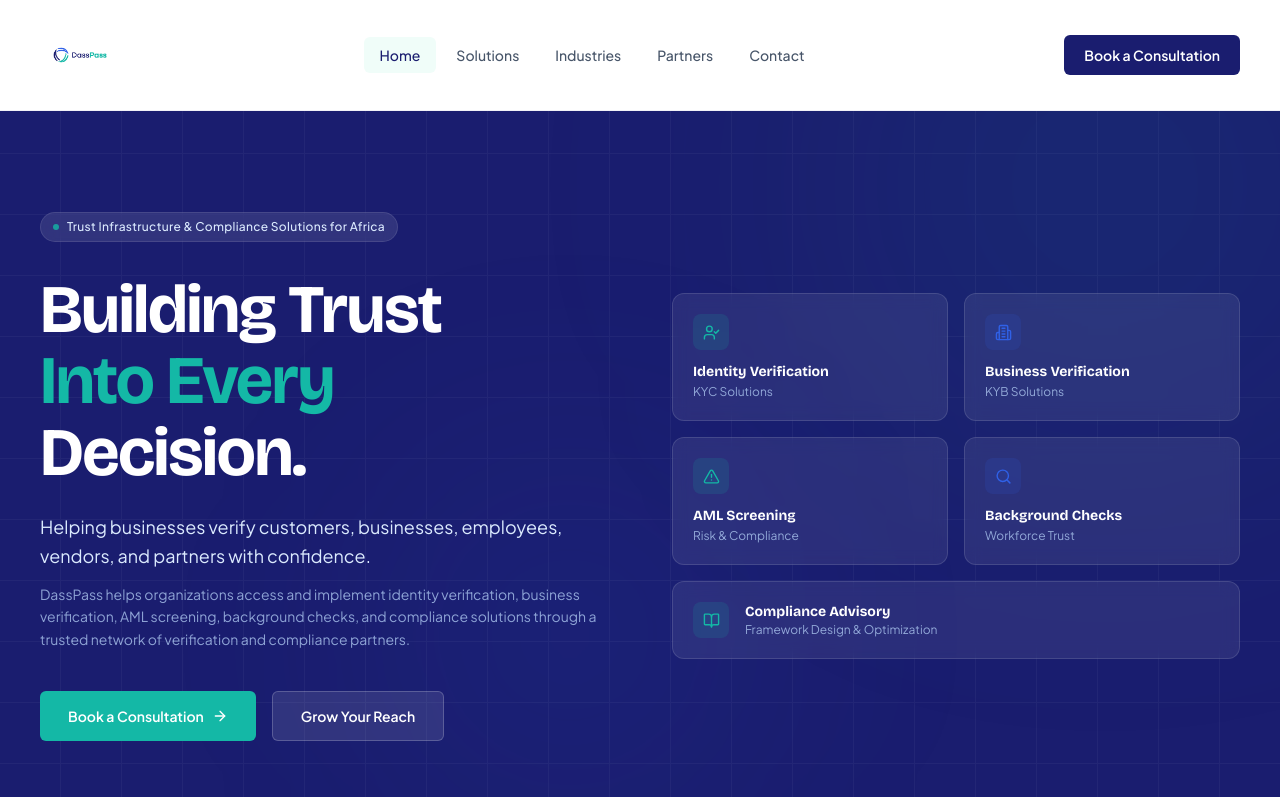
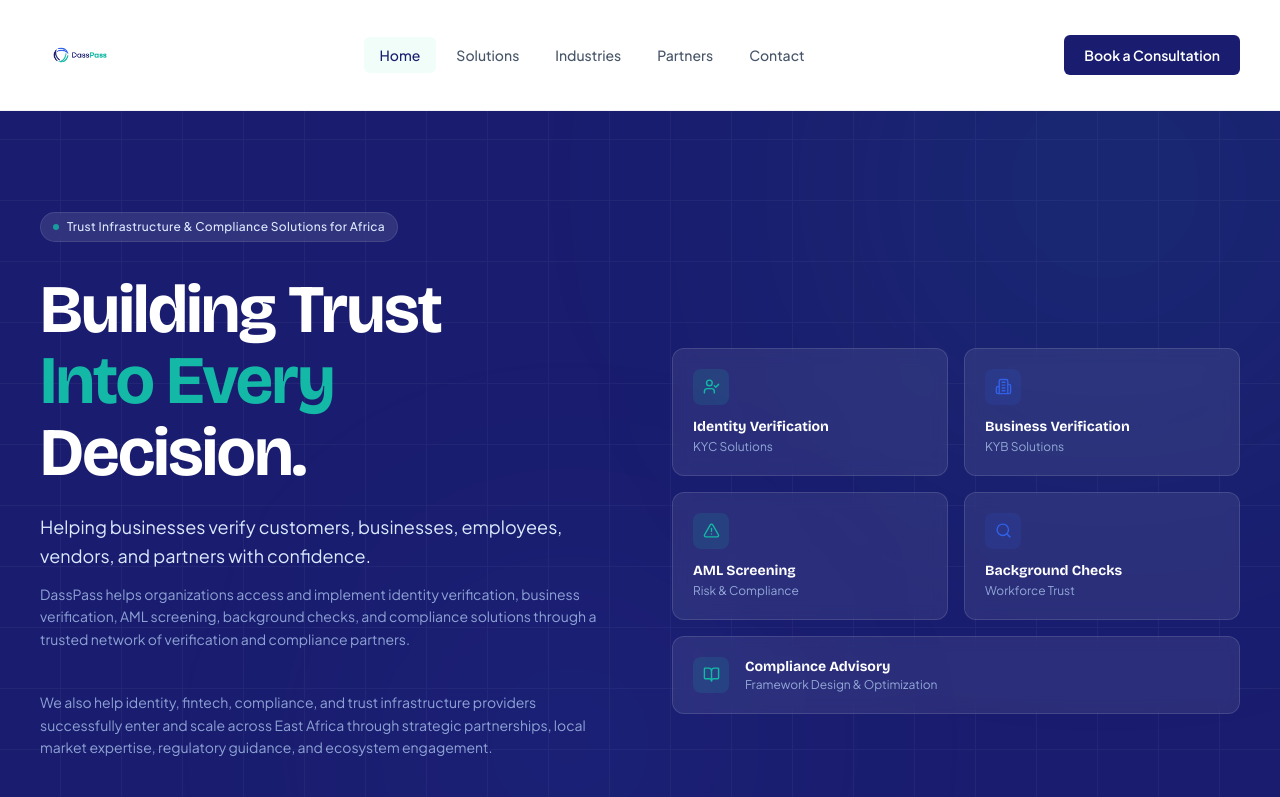
Before and after one commit to DASSPASS/dasspass-v2, a React (Vite) app: page / in a window 1280 px wide. Shown: the top 797 px of the page. Built offline with nearby package versions, Linux system fonts and the light colour scheme.

Commit message:
Update App.tsx

```diff
--- a/src/app/App.tsx
+++ b/src/app/App.tsx
@@ -359,6 +359,15 @@
                 checks, and compliance solutions through a trusted network of
                 verification and compliance partners.
               </p>
+
+              <p
+  className="text-sm text-blue-200/70 leading-relaxed mb-10 max-w-xl"
+>
+  We also help identity, fintech, compliance, and trust infrastructure
+  providers successfully enter and scale across East Africa through
+  strategic partnerships, local market expertise, regulatory guidance,
+  and ecosystem engagement.
+</p>
 
               <div className="flex flex-col sm:flex-row gap-4">
                 <button
```
